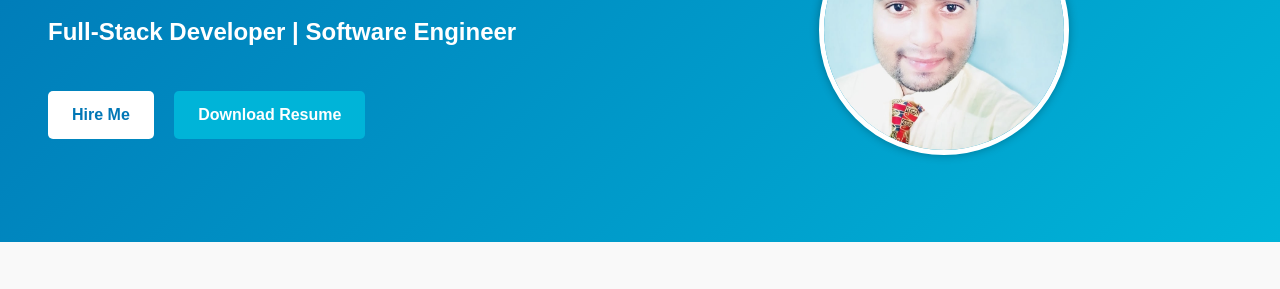
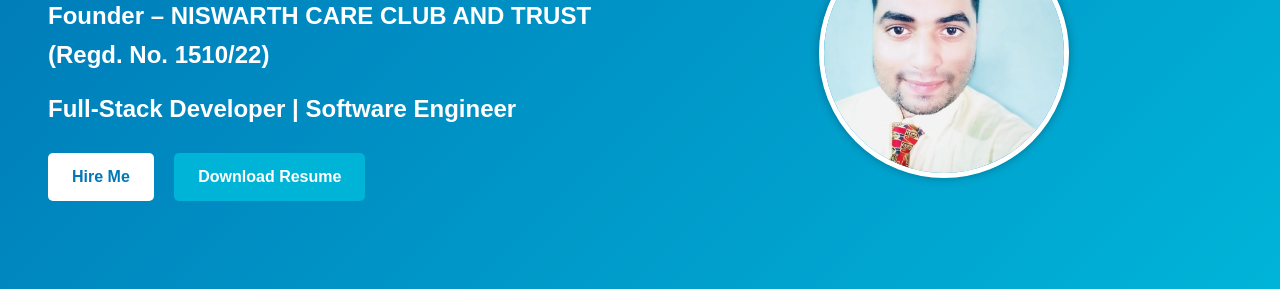
Before and after one commit to Ankushmtiwari/portfolio, a plain HTML site: page index.html in a window 1280 px wide. Shown: the part 265-554 px from the top of the page. Drawn offline with Linux system fonts and the light colour scheme.

Commit message:
Updated project

```diff
--- a/index.html
+++ b/index.html
@@ -32,7 +32,12 @@
     <section class="hero" id="home">
         <div class="hero-text">
             <h1>Ankush Mani Tiwari</h1>
-            <h3>Full-Stack Developer | Software Engineer</h3>
+            <p style="font-weight: 900; font-size: 24px;">
+                Founder – NISWARTH CARE CLUB AND TRUST (Regd. No. 1510/22)
+              </p>
+              <p style="font-weight: 900; font-size: 24px;">
+                Full-Stack Developer | Software Engineer
+                </p>
             <a href="#contact" class="btn">Hire Me</a>
 
              <!-- Download Resume Button -->
```
